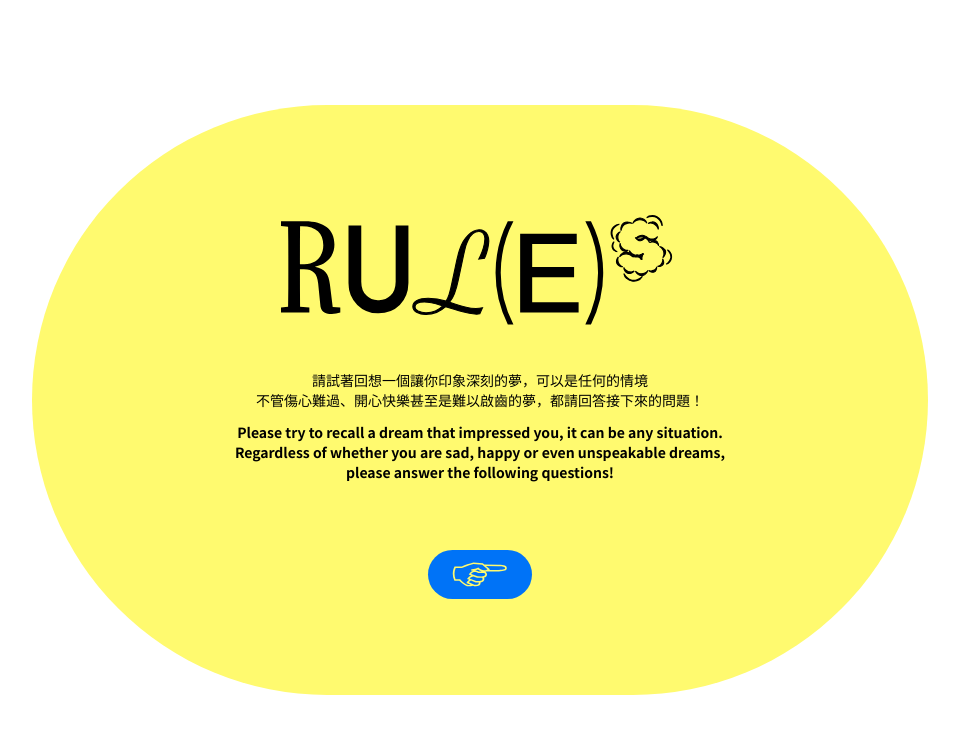
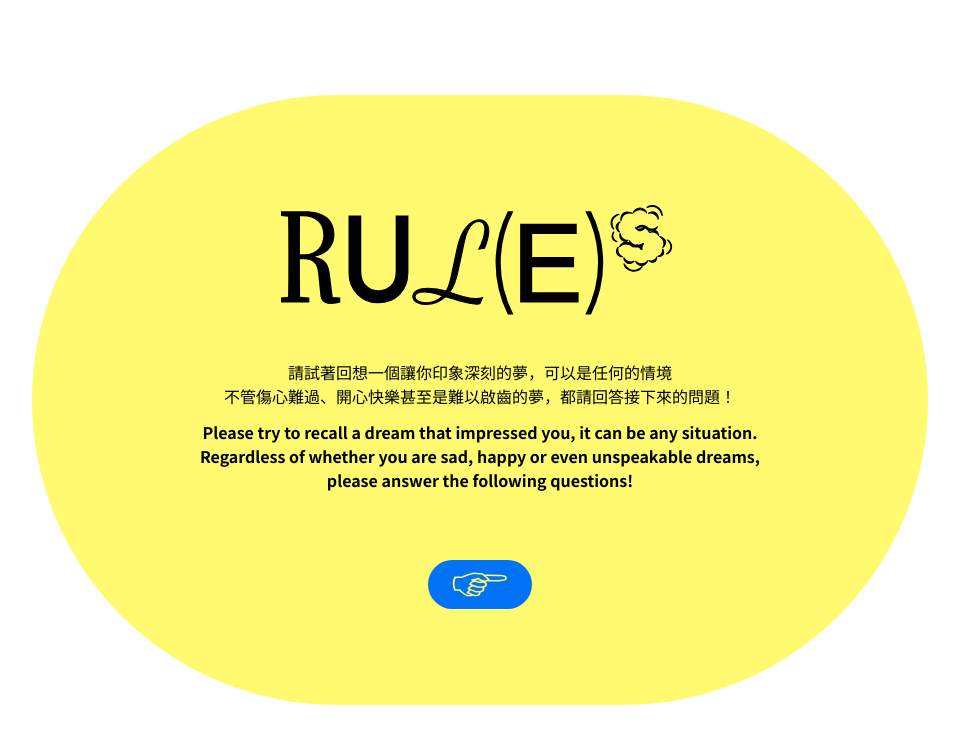
Before and after one commit to chingyeeee/onesheeptwosheeps, a React (Vite) app: page /dreamcard in a window 1280 px wide. Shown: the top 744 px of the page, without its empty margins (160-1119 px from the left). Built offline with nearby package versions, Linux system fonts and the light colour scheme; a web font is replaced by a local one.

Commit message:
rule字體

```diff
--- a/src/components/Rules.jsx
+++ b/src/components/Rules.jsx
@@ -6,12 +6,12 @@ const Rules = ({ nextStep }) => {
     <div className='h-full flex justify-center items-center animate-zoomIn min-h-inherit'>
       <div className='relative flex flex-col space-y-10 w-[90%] md:w-[70%] tv:w-[90%] bg-yellow rounded-[150px] md:rounded-full tv:rounded-[150px] py-24 px-12 text-center min-h-[50%]'>
         <RulesLogo className='md:w-[50%] w-[90%] tv:w-[90%] m-auto translate-x-3 md:translate-x-0 translate-y-3' />
-        <p className='py-4 text-sm tv:text-2xl'>
+        <p className='py-4 text-sm md:text-base tv:text-2xl'>
           請試著回想一個讓你印象深刻的夢，可以是任何的情境
           <br />
           不管傷心難過、開心快樂甚至是難以啟齒的夢，都請回答接下來的問題！
           <br />
-          <p className='py-3 text-sm tv:text-xl'>
+          <p className='py-3 text-sm md:text-base tv:text-xl'>
             Please try to recall a dream that impressed you, it can be any situation.
             <br />
             Regardless of whether you are sad, happy or even unspeakable dreams, <br />
```
